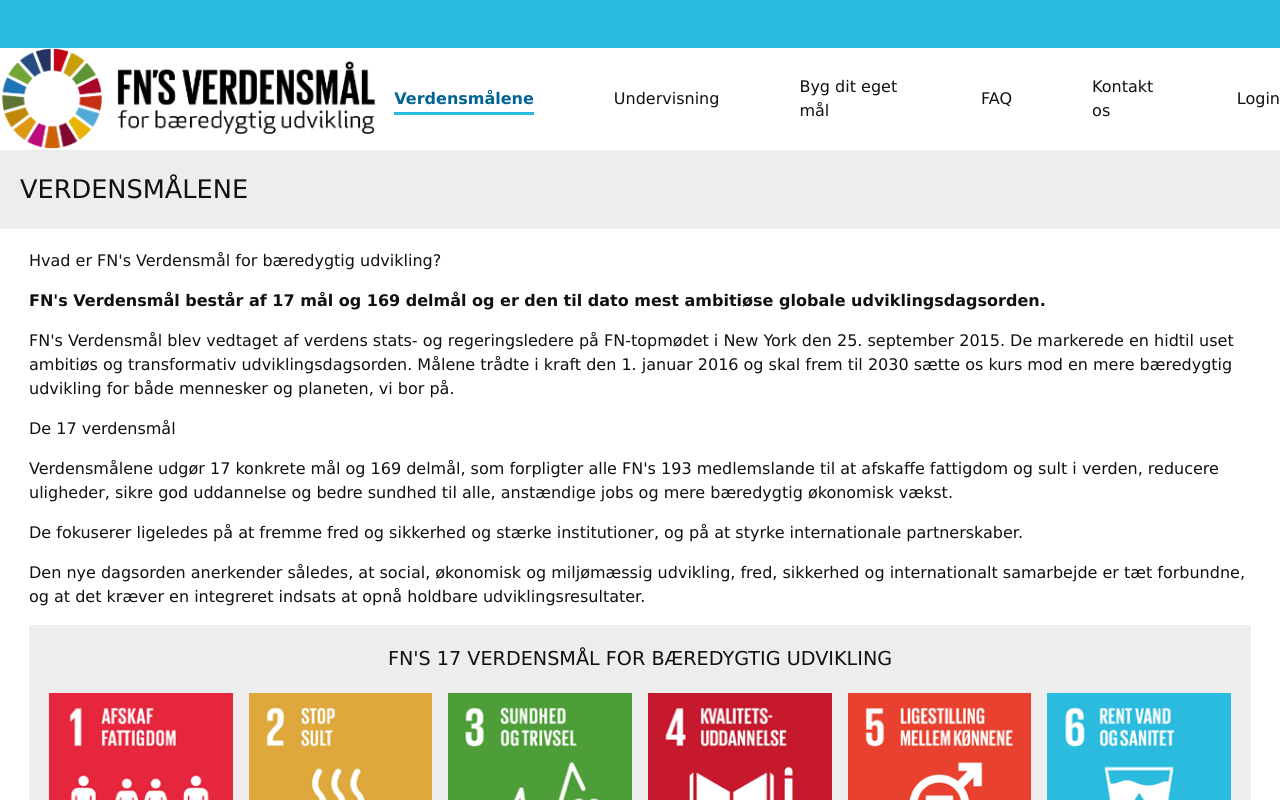
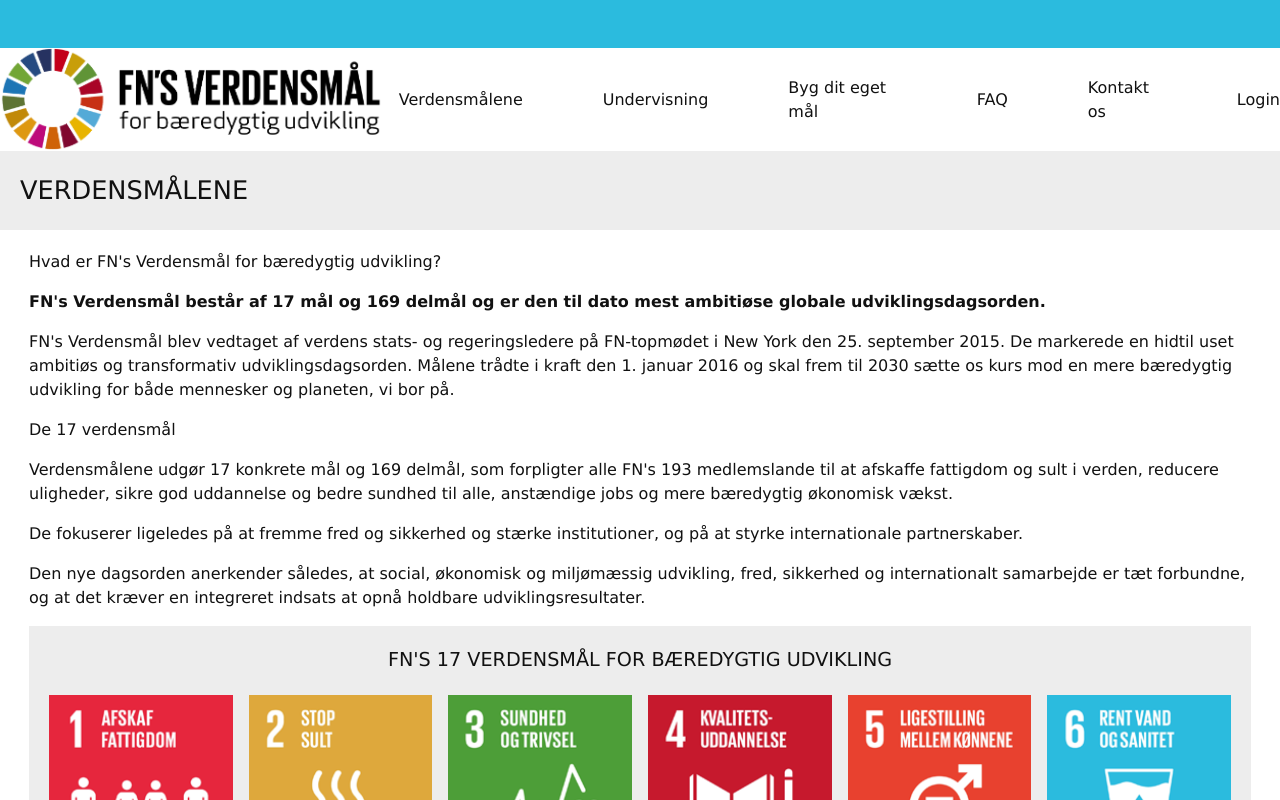
Before and after one commit to JLHammer/react-stuff, a React (Vite) app: page / in a window 1280 px wide. Shown: the top 800 px of the page. Built offline with nearby package versions, Linux system fonts and the light colour scheme.

Commit message:
Move the routes into a dedicated AppRouter and use NavLink directly

```diff
--- a/src/App.tsx
+++ b/src/App.tsx
@@ -1,19 +1,13 @@
-import { BrowserRouter, Routes, Route } from "react-router-dom";
+import { BrowserRouter, NavLink } from "react-router-dom";
 import { Header } from "./components/layout/Header/Header";
 import { Main } from "./components/layout/Main/Main";
 import { Footer } from "./components/layout/Footer/Footer";
 import { Navbar } from "./components/content/Navbar/Navbar";
 import { UnorderedList } from "./components/content/UnorderedList/UnorderedList";
 import { ListItem } from "./components/content/ListItem/ListItem";
-import { NavigationLink } from "./components/content/NavigationLink/NavigationLink";
 import { LoginButton } from "./components/content/LoginButton/LoginButton";
 import { Logo } from "./components/content/Logo/Logo";
-import { HomePage } from "./pages/HomePage";
-import { EducationPage } from "./pages/EducationPage";
-import { CustomGoalPage } from "./pages/CustomGoalPage";
-import { FaqPage } from "./pages/FaqPage";
-import { ContactPage } from "./pages/ContactPage";
-import { NoPage } from "./pages/NoPage";
+import { AppRouter } from "./router/AppRouter";
 import logo from "./assets/Logo.svg";
 import undpLogo from "./assets/images/undp-logo.svg";
 import msLogo from "./assets/images/ms-logo.svg";
@@ -28,35 +22,36 @@
         <Navbar>
           <UnorderedList>
             <ListItem>
-              <NavigationLink to="/">Verdensmålene</NavigationLink>
+              <NavLink to="/" end>
+                Verdensmålene
+              </NavLink>
             </ListItem>
             <ListItem>
-              <NavigationLink to="/undervisning">Undervisning</NavigationLink>
+              <NavLink to="/undervisning" end>
+                Undervisning
+              </NavLink>
             </ListItem>
             <ListItem>
-              <NavigationLink to="/byg-dit-eget-maal">
+              <NavLink to="/byg-dit-eget-maal" end>
                 Byg dit eget mål
-              </NavigationLink>
+              </NavLink>
             </ListItem>
             <ListItem>
-              <NavigationLink to="/faq">FAQ</NavigationLink>
+              <NavLink to="/faq" end>
+                FAQ
+              </NavLink>
             </ListItem>
             <ListItem>
-              <NavigationLink to="/kontakt">Kontakt os</NavigationLink>
+              <NavLink to="/kontakt" end>
+                Kontakt os
+              </NavLink>
             </ListItem>
             <LoginButton textValue="Login" />
           </UnorderedList>
         </Navbar>
       </Header>
       <Main>
-        <Routes>
-          <Route path="/" element={<HomePage />} />
-          <Route path="/undervisning" element={<EducationPage />} />
-          <Route path="/byg-dit-eget-maal" element={<CustomGoalPage />} />
-          <Route path="/faq" element={<FaqPage />} />
-          <Route path="/kontakt" element={<ContactPage />} />
-          <Route path="*" element={<NoPage />} />
-        </Routes>
+        <AppRouter />
       </Main>
       <Footer>
         <Logo src={undpLogo} alt="UNDP" href="https://www.undp.org/" newTab />
--- a/src/components/content/NavigationLink/NavigationLink.styled.ts
+++ /dev/null
@@ -1,19 +0,0 @@
-import styled from "styled-components";
-import { NavLink } from "react-router-dom";
-
-export const NavigationLinkStyled = styled(NavLink)`
-  color: inherit;
-  text-decoration: none;
-  padding-bottom: 0.25rem;
-  border-bottom: 3px solid transparent;
-
-  &:hover {
-    color: ${({ theme }) => theme.colors.primaryDark};
-  }
-
-  &.active {
-    color: ${({ theme }) => theme.colors.primaryDark};
-    font-weight: bold;
-    border-bottom-color: ${({ theme }) => theme.colors.primary};
-  }
-`;
--- a/src/components/content/NavigationLink/NavigationLink.tsx
+++ /dev/null
@@ -1,10 +0,0 @@
-import type { NavigationLinkProps } from "../../../types/types";
-import { NavigationLinkStyled } from "./NavigationLink.styled";
-
-export const NavigationLink = ({ to, children }: NavigationLinkProps) => {
-  return (
-    <NavigationLinkStyled to={to} end>
-      {children}
-    </NavigationLinkStyled>
-  );
-};
--- a/src/pages/NoPage.tsx
+++ b/src/pages/NoPage.tsx
@@ -1,5 +1,5 @@
+import { NavLink } from "react-router-dom";
 import { ContentWrapper } from "../components/content/ContentWrapper/ContentWrapper";
-import { NavigationLink } from "../components/content/NavigationLink/NavigationLink";
 
 export const NoPage = () => {
   return (
@@ -14,7 +14,9 @@
         eller også er der sneget sig en stavefejl ind i adressen.
       </p>
       <p>
-        <NavigationLink to="/">Gå tilbage til forsiden</NavigationLink>
+        <NavLink to="/" end>
+          Gå tilbage til forsiden
+        </NavLink>
       </p>
     </ContentWrapper>
   );
--- /dev/null
+++ b/src/router/AppRouter.tsx
@@ -0,0 +1,20 @@
+import { Routes, Route } from "react-router-dom";
+import { HomePage } from "../pages/HomePage";
+import { EducationPage } from "../pages/EducationPage";
+import { CustomGoalPage } from "../pages/CustomGoalPage";
+import { FaqPage } from "../pages/FaqPage";
+import { ContactPage } from "../pages/ContactPage";
+import { NoPage } from "../pages/NoPage";
+
+export const AppRouter = () => {
+  return (
+    <Routes>
+      <Route path="/" element={<HomePage />} />
+      <Route path="/undervisning" element={<EducationPage />} />
+      <Route path="/byg-dit-eget-maal" element={<CustomGoalPage />} />
+      <Route path="/faq" element={<FaqPage />} />
+      <Route path="/kontakt" element={<ContactPage />} />
+      <Route path="*" element={<NoPage />} />
+    </Routes>
+  );
+};
--- a/src/types/types.ts
+++ b/src/types/types.ts
@@ -51,11 +51,6 @@
   newTab?: boolean;
 };
 
-export type NavigationLinkProps = {
-  to: string;
-  children?: React.ReactNode;
-};
-
 export type ButtonProps = {
   textValue: string;
   disabled?: boolean;
```
